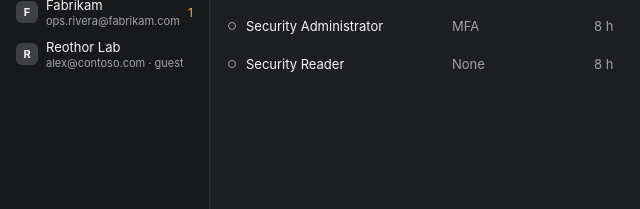
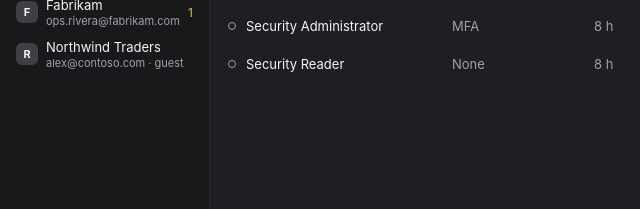
Before and after one commit to FrodeHus/elevate, a plain HTML site: page docs/design/now-panel/Window.dc.html in a window 1280 px wide. Shown: the part 264-473 px from the top of the page, 0-640 px from the left. Drawn offline with Linux system fonts and the light colour scheme; a script that the page names is missing.

Commit message:
Design canvas: fictional tenant names

```diff
--- a/docs/design/now-panel/Window.dc.html
+++ b/docs/design/now-panel/Window.dc.html
@@ -60,7 +60,7 @@ button{font:inherit;color:inherit;border:0;background:none;padding:0;cursor:poin
 <button style="display: flex; align-items: center; gap: 8px; height: 40px; padding: 0 8px; border-radius: 7px; text-align: left">
 <span style="width: 22px; height: 22px; border-radius: 6px; background: #3F4046; display: flex; align-items: center; justify-content: center; font-size: 11px; font-weight: 700; flex: none">R</span>
 <span style="flex: 1; min-width: 0; display: flex; flex-direction: column">
-<span>Reothor Lab</span>
+<span>Northwind Traders</span>
 <span style="font-size: 11px; color: #A1A1AA">alex@contoso.com · guest</span>
 </span>
 </button>
```
Also changed, not shown: docs/design/now-panel/Rail.dc.html (+1 -1 lines).
